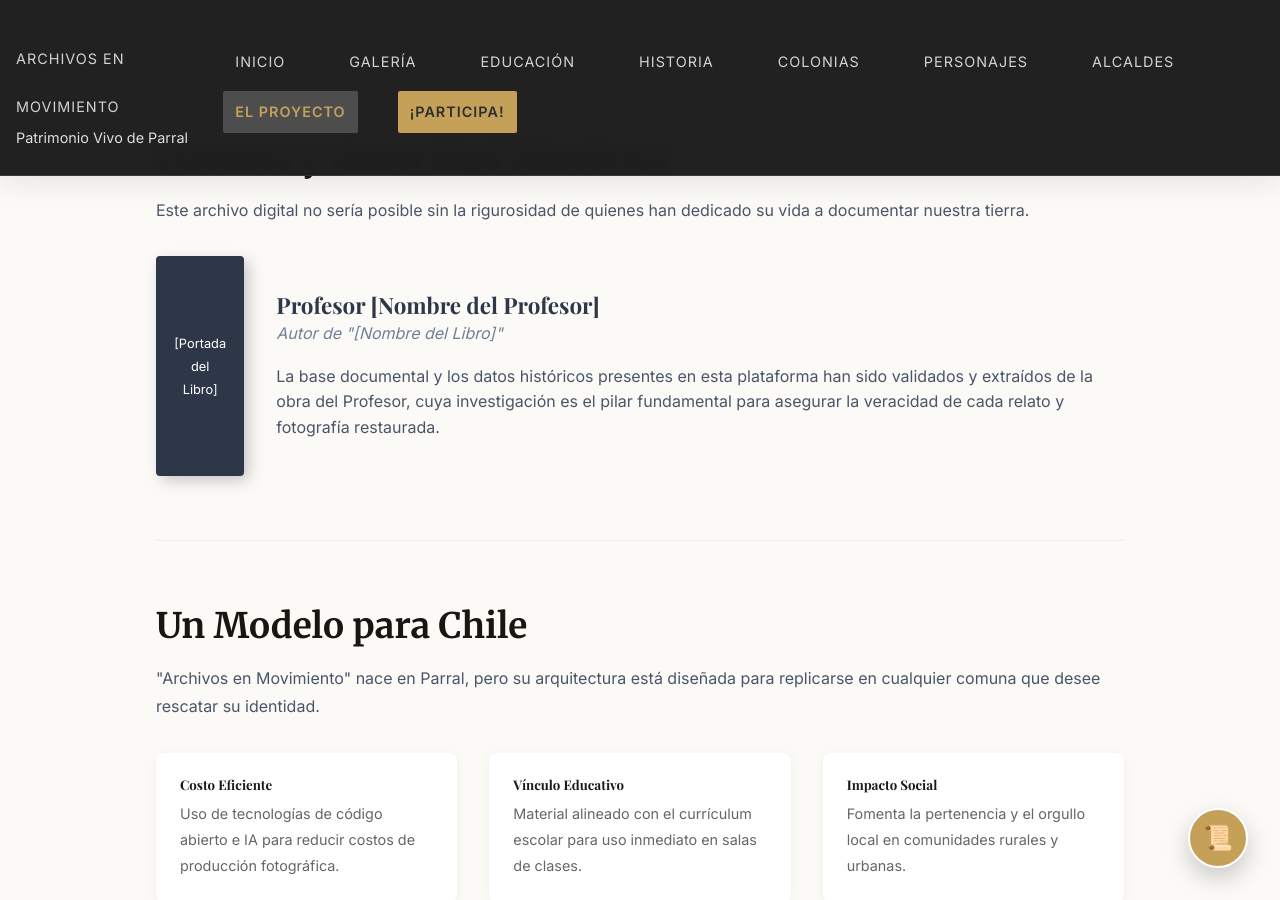
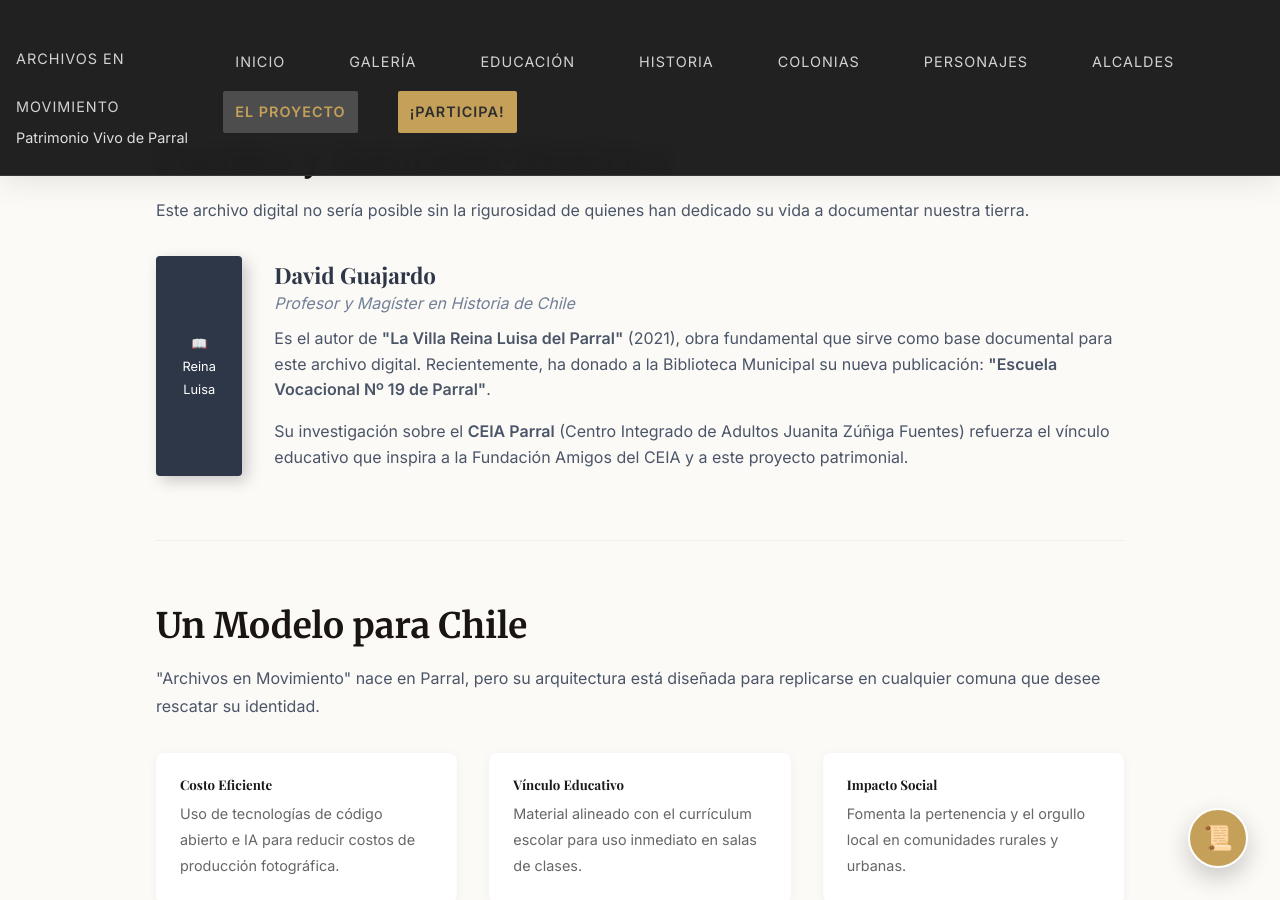
Before and after one commit to Juanpi2024/fotos-parral, a Jekyll site: the page built from proyecto.html, in a window 1280 px wide and 900 px high, scrolled down 1022 px. Built offline with Jekyll 4.4.1, drawn with Linux system fonts in a browser that asks for light colours; some web fonts are replaced.

Commit message:
docs: update proyecto details with David Guajardo's bibliography and credentials

```diff
--- a/proyecto.html
+++ b/proyecto.html
@@ -120,16 +120,22 @@
 
                 <div class="bibliografia-item">
                     <div class="book-cover">
-                        [Portada del Libro]
+                        📖<br>Reina Luisa
                     </div>
                     <div>
-                        <h4 style="font-size: 1.4rem; color: #2d3748;">Profesor [Nombre del Profesor]</h4>
-                        <p style="font-style: italic; color: #718096; margin-bottom: 1rem;">Autor de "[Nombre del
-                            Libro]"</p>
+                        <h4 style="font-size: 1.4rem; color: #2d3748;">David Guajardo</h4>
+                        <p style="font-style: italic; color: #718096; margin-bottom: 0.5rem;">Profesor y Magíster en
+                            Historia de Chile</p>
+                        <p style="color: #4a5568; line-height: 1.6; margin-bottom: 1rem;">
+                            Es el autor de <strong>"La Villa Reina Luisa del Parral"</strong> (2021), obra fundamental
+                            que sirve como base documental para este archivo digital. Recientemente, ha donado a la
+                            Biblioteca Municipal su nueva publicación: <strong>"Escuela Vocacional Nº 19 de
+                                Parral"</strong>.
+                        </p>
                         <p style="color: #4a5568; line-height: 1.6;">
-                            La base documental y los datos históricos presentes en esta plataforma han sido validados y
-                            extraídos de la obra del Profesor, cuya investigación es el pilar fundamental para asegurar
-                            la veracidad de cada relato y fotografía restaurada.
+                            Su investigación sobre el <strong>CEIA Parral</strong> (Centro Integrado de Adultos Juanita
+                            Zúñiga Fuentes) refuerza el vínculo educativo que inspira a la Fundación Amigos del CEIA y a
+                            este proyecto patrimonial.
                         </p>
                     </div>
                 </div>
```
